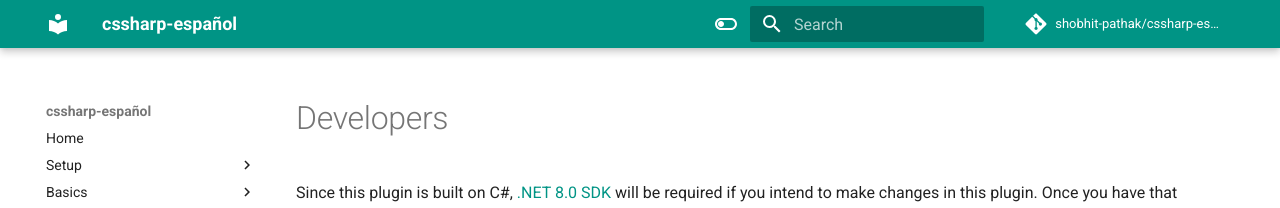
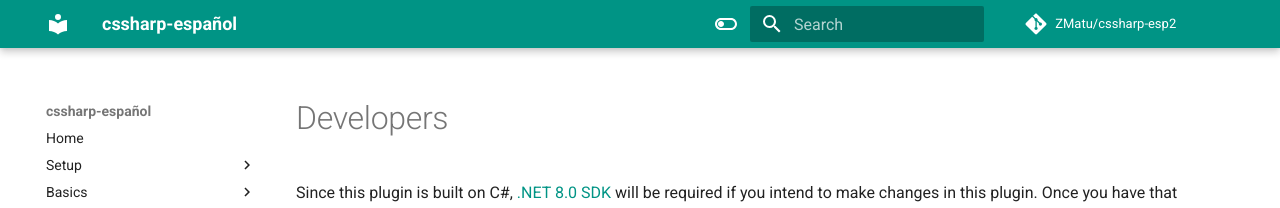
Before and after one commit to ZMatu/cssharp-esp2, an MkDocs documentation site: the page built from documentation/docs/developers.md, in a window 1280 px wide. Shown: the top 208 px of the page. Built offline with MkDocs 1.6.1 and Material for MkDocs 9.7.7, drawn with Linux system fonts in a browser that asks for light colours; comment, search, counter and statistics services are not loaded.

Commit message:
Update mkdocs.yml

```diff
--- a/documentation/mkdocs.yml
+++ b/documentation/mkdocs.yml
@@ -1,7 +1,7 @@
 site_name: cssharp-español
-site_url: https://ZMatu.github.io/cssharp-español/
-repo_url: https://github.com/shobhit-pathak/cssharp-español
-repo_name: shobhit-pathak/cssharp-español
+site_url: https://ZMatu.github.io/cssharp-esp2/
+repo_url: https://github.com/ZMatu/cssharp-esp2
+repo_name: ZMatu/cssharp-esp2
 theme:
   name: material
   features:
```
